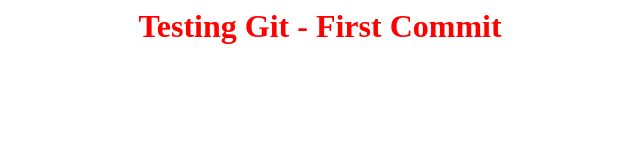
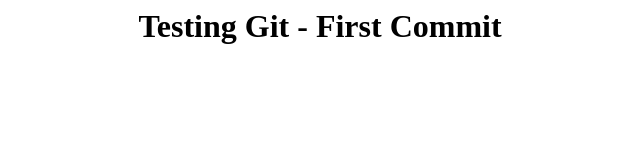
Before and after one commit to SamadBouu/LandingPageTest, a plain HTML site: page index.html in a window 1280 px wide. Shown: the whole page, without its empty margins (320-960 px from the left). Drawn offline with Linux system fonts and the light colour scheme.

Commit message:
Second Try - Change Text Color

```diff
--- a/index.html
+++ b/index.html
@@ -6,7 +6,7 @@ Just A Landing Page
 </head>
 
 <body>
-	<h1 style="text-align:center; color:red;">
+	<h1 style="text-align:center;">
 		Testing Git - First Commit
 	</h1>
 </body>
```
